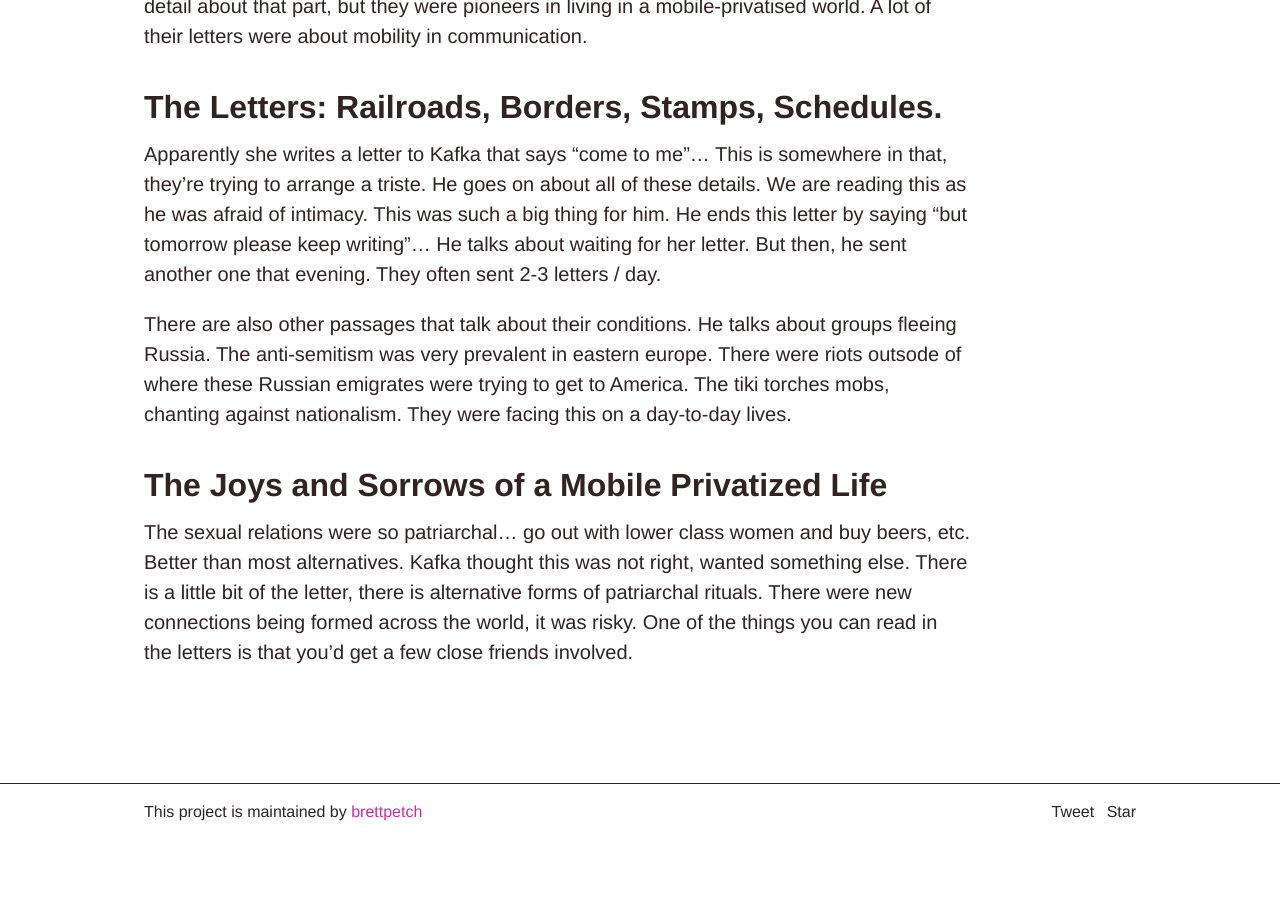
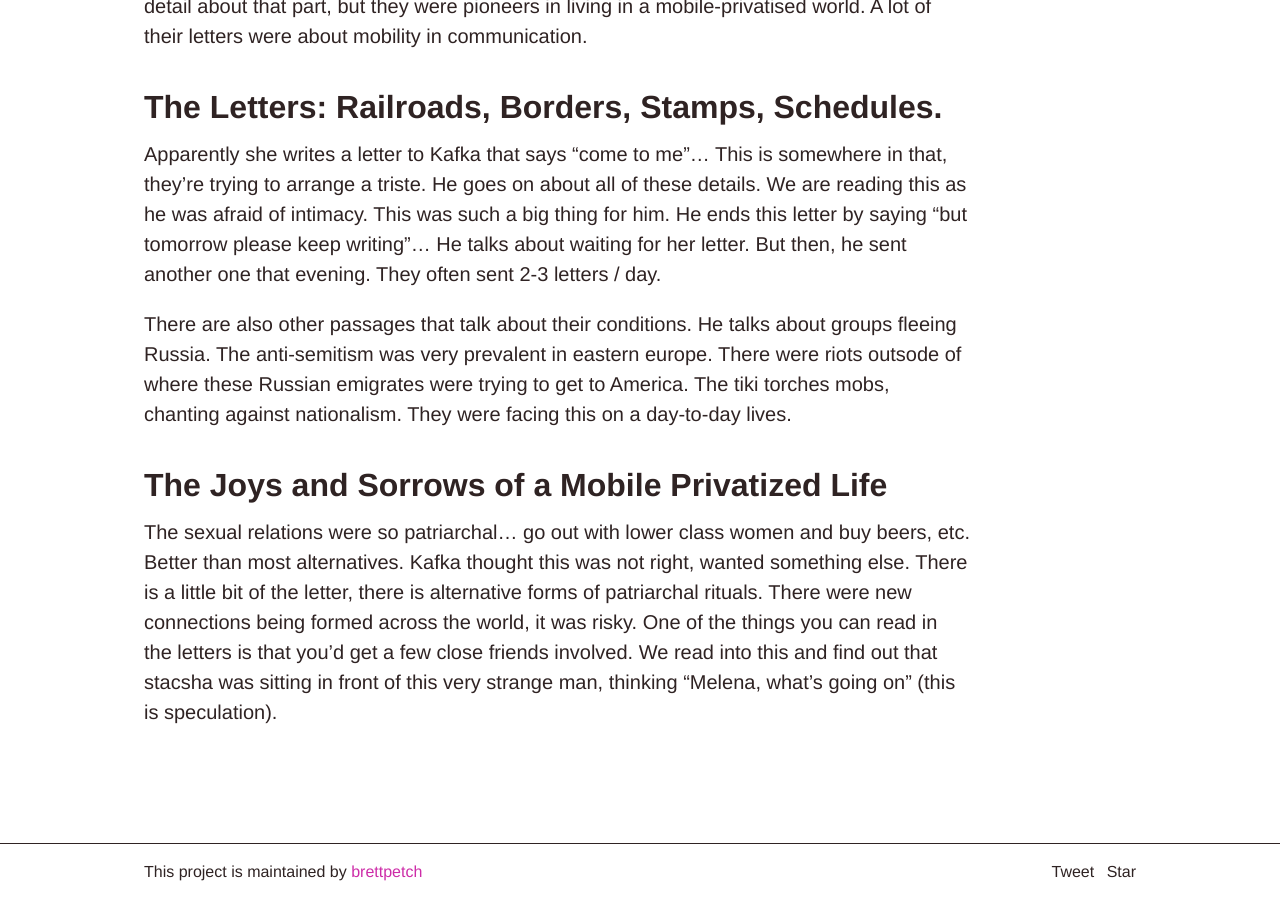
Before and after one commit to brettpetch/MIT-2500, a Jekyll site: the page built from _posts/2020-02-03-Lecture-5.md, in a window 1280 px wide and 900 px high, scrolled down 10478 px. Built offline with Jekyll 4.4.1, drawn with Linux system fonts in a browser that asks for light colours; comment, search, counter and statistics services are not loaded; before the commit the page ends 11318 px from its top, so only the background shows below that.

Commit message:
spellybooboos

```diff
--- a/_posts/2020-02-03-Lecture-5.md
+++ b/_posts/2020-02-03-Lecture-5.md
@@ -107,4 +107,4 @@ Apparently she writes a letter to Kafka that says "come to me"... This is somewh
 There are also other passages that talk about their conditions. He talks about groups fleeing Russia. The anti-semitism was very prevalent in eastern europe. There were riots outsode of where these Russian emigrates were trying to get to America. The tiki torches mobs, chanting against nationalism. They were facing this on a day-to-day lives.
 
 ## The Joys and Sorrows of a Mobile Privatized Life
-The sexual relations were so patriarchal... go out with lower class women and buy beers, etc. Better than most alternatives. Kafka thought this was not right, wanted something else. There is a little bit of the letter, there is alternative forms of patriarchal rituals. There were new connections being formed across the world, it was risky. One of the things you can read in the letters is that you'd get a few close friends involved.
+The sexual relations were so patriarchal... go out with lower class women and buy beers, etc. Better than most alternatives. Kafka thought this was not right, wanted something else. There is a little bit of the letter, there is alternative forms of patriarchal rituals. There were new connections being formed across the world, it was risky. One of the things you can read in the letters is that you'd get a few close friends involved. We read into this and find out that stacsha was sitting in front of this very strange man, thinking "Melena, what's going on" (this is speculation).
```
